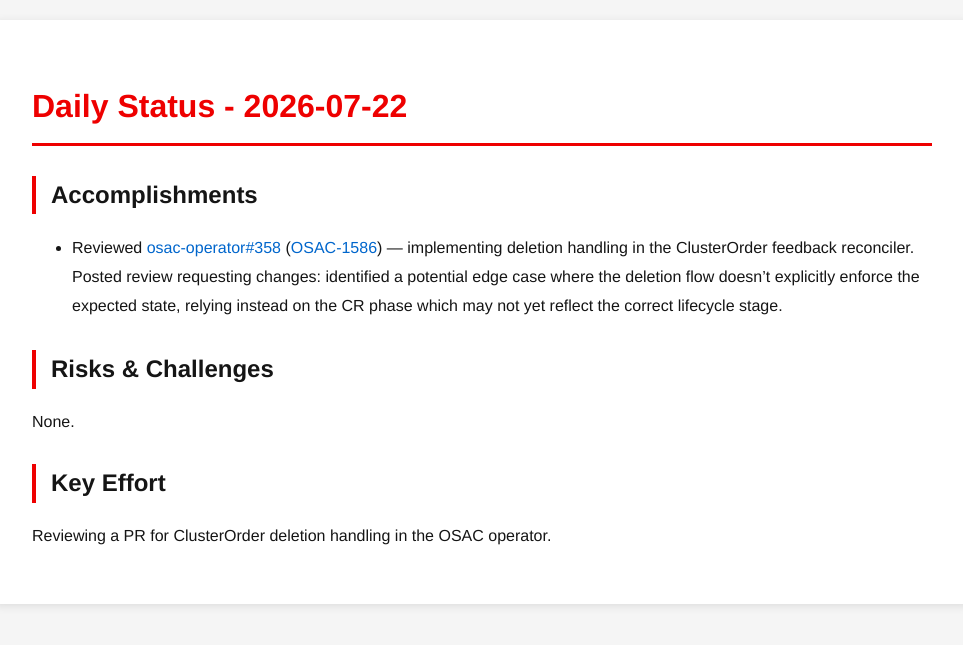
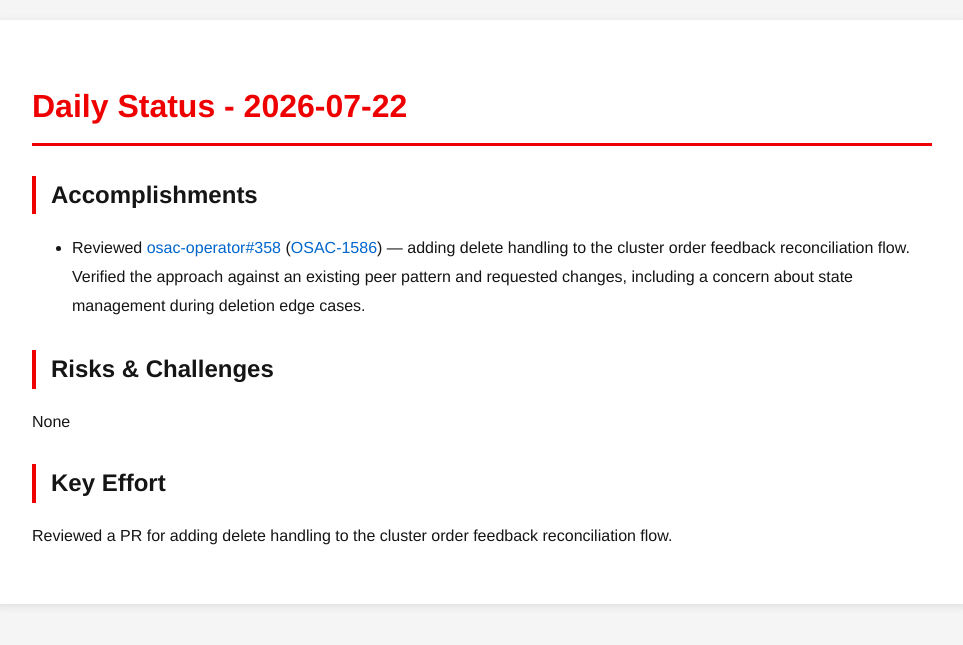
Before and after one commit to tzvatot/daily-status, a Jekyll site: the page built from 2026-07-22.md, in a window 1280 px wide. Shown: the top 645 px of the page, without its empty margins (158-1121 px from the left). Built offline with Jekyll 4.4.1, drawn with Linux system fonts in a browser that asks for light colours.

Commit message:
Daily status update - 2026-07-22

```diff
--- a/2026-07-22.md
+++ b/2026-07-22.md
@@ -7,10 +7,10 @@ date: 2026-07-22
 # Daily Status - 2026-07-22
 
 ## Accomplishments
-- Reviewed [osac-operator#358](https://github.com/osac-project/osac-operator/pull/358) ([OSAC-1586](https://redhat.atlassian.net/browse/OSAC-1586)) — implementing deletion handling in the ClusterOrder feedback reconciler. Posted review requesting changes: identified a potential edge case where the deletion flow doesn't explicitly enforce the expected state, relying instead on the CR phase which may not yet reflect the correct lifecycle stage.
+- Reviewed [osac-operator#358](https://github.com/osac-project/osac-operator/pull/358) ([OSAC-1586](https://redhat.atlassian.net/browse/OSAC-1586)) — adding delete handling to the cluster order feedback reconciliation flow. Verified the approach against an existing peer pattern and requested changes, including a concern about state management during deletion edge cases.
 
 ## Risks & Challenges
-None.
+None
 
 ## Key Effort
-Reviewing a PR for ClusterOrder deletion handling in the OSAC operator.
+Reviewed a PR for adding delete handling to the cluster order feedback reconciliation flow.
```
